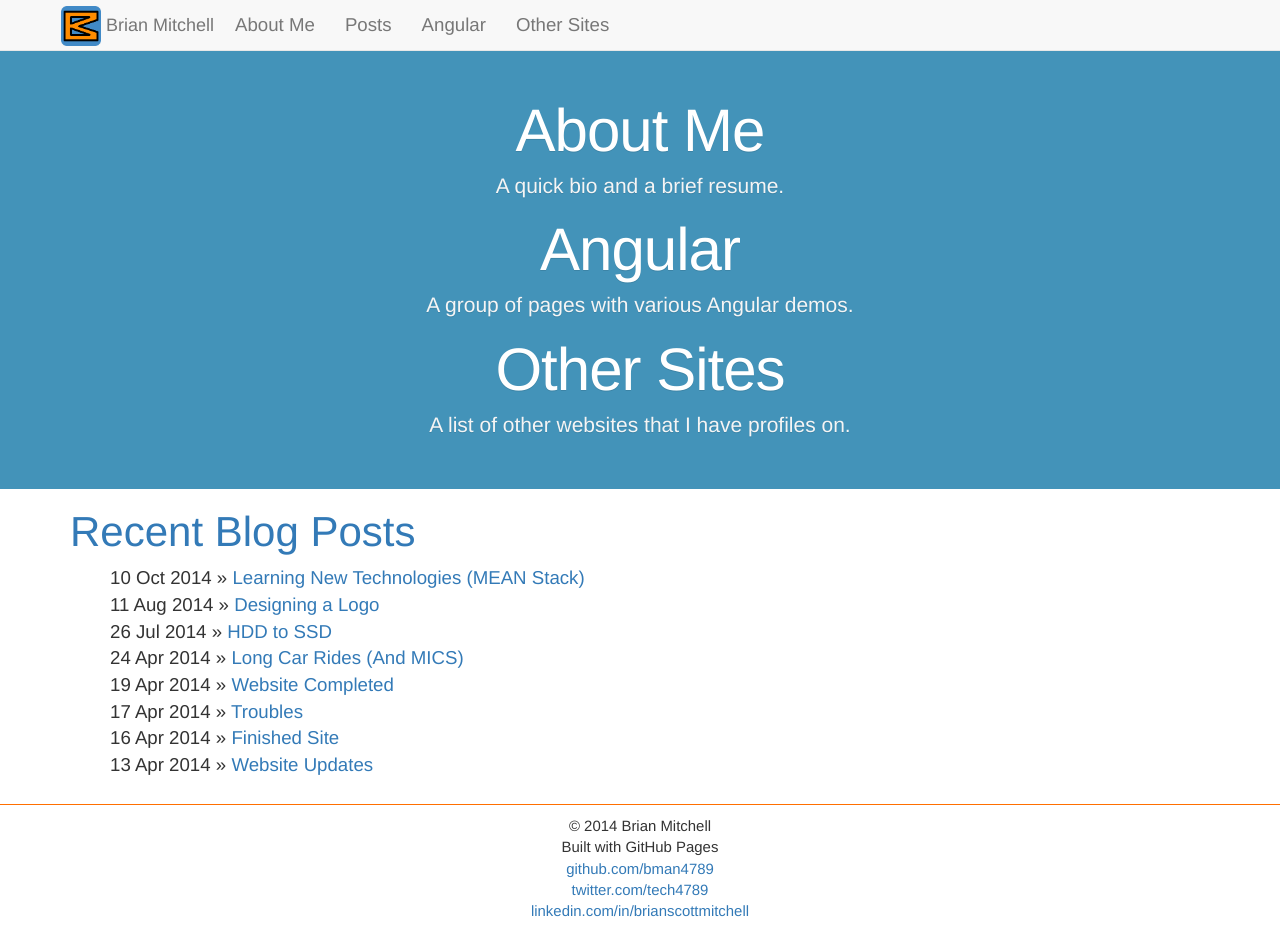
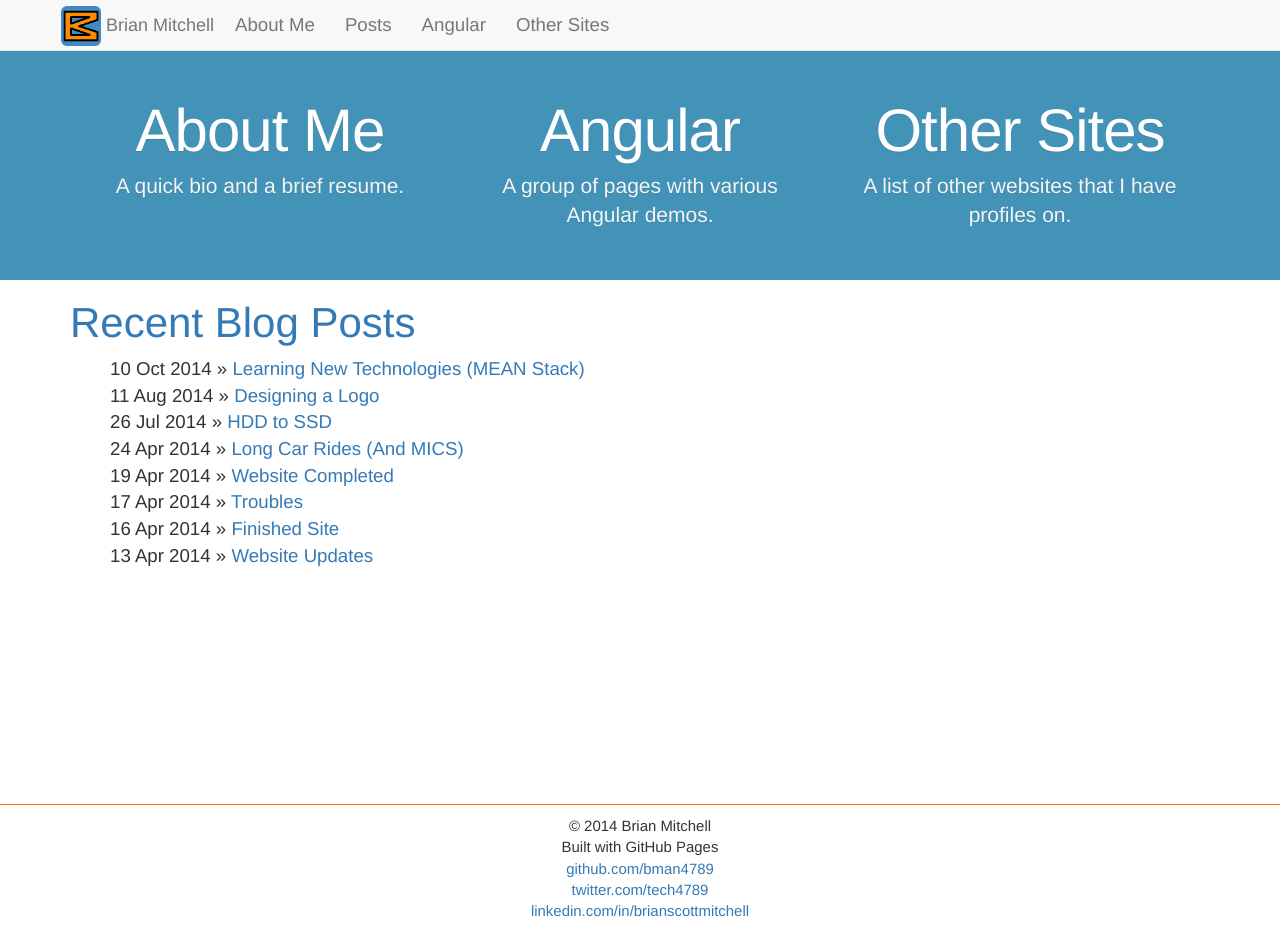
Before and after one commit to BrianMitchL/brianm.me, a Jekyll site: the page built from index.html, in a window 1280 px wide. Built offline with Jekyll 4.4.1, drawn with Linux system fonts in a browser that asks for light colours; nearby versions of some CDN libraries.

Commit message:
Homepage links now side-by-side on all but mobile

```diff
--- a/index.html
+++ b/index.html
@@ -5,12 +5,18 @@
 
 <header class="hero-unit" id="banner">
     <div class="container">
+        <div class="col-sm-4">
             <h1><a href="/about/" />About Me</a></h1>
             <p class="lead">A quick bio and a brief resume.</p>
+        </div>
+        <div class="col-sm-4">
             <h1><a href="https://angular.brianm.me" />Angular</a></h1>
             <p class="lead">A group of pages with various Angular demos.</p>
+        </div>
+        <div class="col-sm-4">
             <h1><a href="/other-sites/" />Other Sites</a></h1>
             <p class="lead">A list of other websites that I have profiles on.</p>
+        </div>
     </div>
 </header>
 
```
Lines whose indentation alone changed are shown as unchanged.
